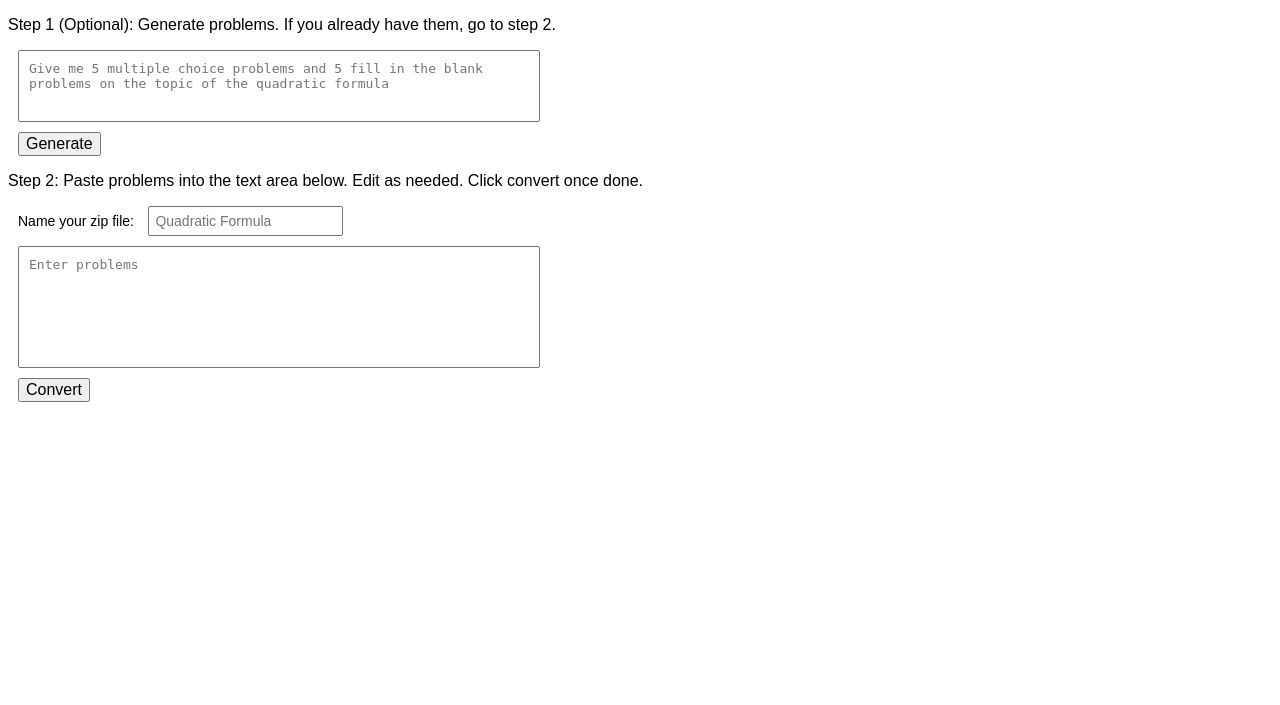
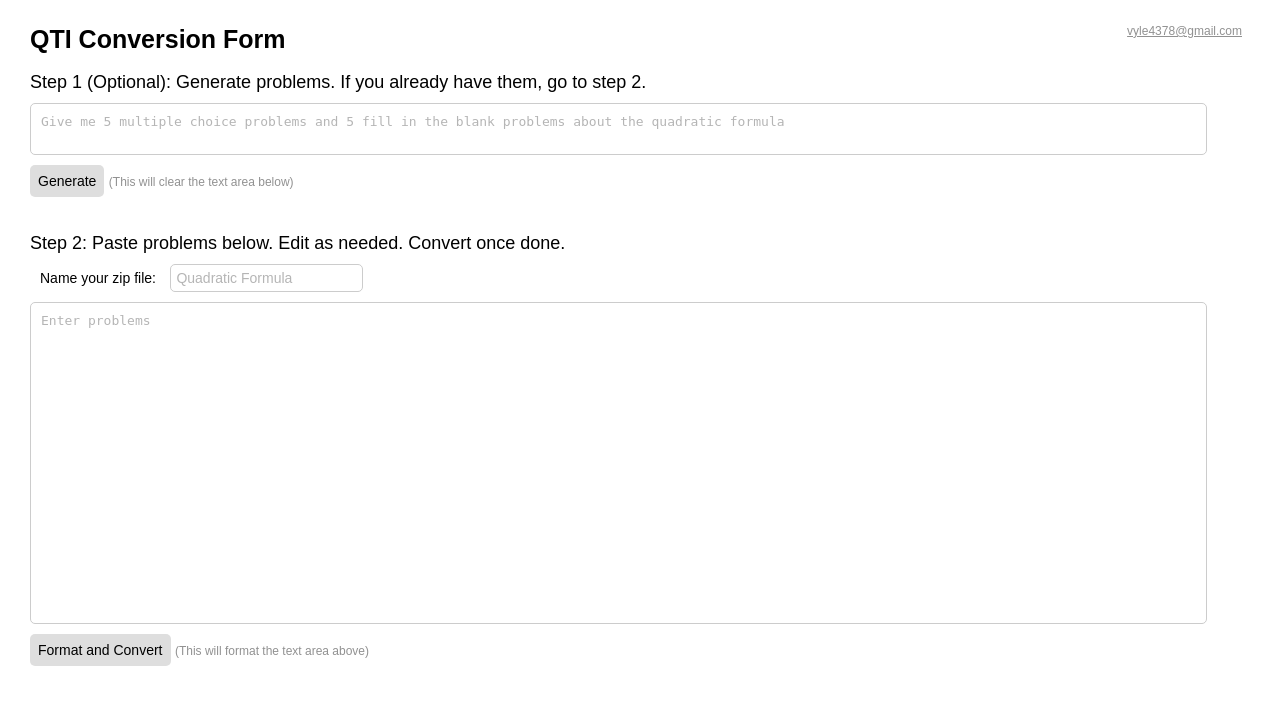
Before and after one commit to vyle4378/qti-generator, a FastAPI app: page / in a window 1280 px wide. Shown: the top 705 px of the page. Run offline with FastAPI, Linux system fonts and the light colour scheme.

Commit message:
added styles (#2)

```diff
--- a/static/index.css
+++ b/static/index.css
@@ -1,34 +1,105 @@
+/*
+light-blue: rgb(153, 215, 212)
+dark-blue: rgb(85, 177, 164)
+orange: rgb(234, 177, 48)
+dark orange: rgb(242, 102, 68)
+*/
+
 body {
   font-family: Arial, sans-serif;
-  font-size: 16px;
+  margin-left: 30px;
+  align-items: center;
+  min-width: 300px;
+}
+p,
+a {
+  font-size: 12px;
+  color: #919191;
+  margin: 0;
+}
+a:hover {
+  color: black;
+}
+#header {
+  display: flex;
+  justify-content: space-between;
+  align-items: center;
+}
+@media (max-width: 500px) {
+  #header {
+    flex-direction: column;
+    align-items: flex-start;
+  }
+  body {
+    margin-right: 30px;
+  }
+}
+#email {
+  margin-right: 30px;
+}
+h1 {
+  font-size: 25px;
+  margin-bottom: 0;
+}
+h3 {
+  margin-bottom: 0;
+  font-weight: normal;
+  font-size: 18px;
+}
+
+input,
+textarea {
+  border: 1px solid #ccc;
+  border-radius: 5px;
+}
+input::placeholder,
+textarea::placeholder {
+  color: #b5b5b5;
+}
+input:focus,
+textarea:focus {
+  outline: none;
+  border: 1px solid rgb(85, 84, 84);
+  box-shadow: 0 0 0 0;
 }
 textarea {
   display: block;
-  margin-left: 10px;
   margin-top: 10px;
   padding: 10px;
   resize: none;
-  width: 500px;
+  width: 93%;
   font-size: 13px;
 }
 #userInput {
-  min-height: 50px;
-  max-height: 100px;
+  min-height: 30px;
+  max-height: 30px;
 }
 #responseArea {
-  min-height: 100px;
+  min-height: 300px;
   max-height: 300px;
 }
+p {
+  display: inline;
+}
 button {
-  display: block;
-  margin-left: 10px;
+  display: inline;
+  background-color: #dedede;
+  border: none;
+  border-radius: 5px;
   margin-top: 10px;
-  font-size: 16px;
+  font-size: 14px;
   cursor: pointer;
+  padding: 8px;
 }
-
+button:hover {
+  background-color: #c0bebe;
+}
+button:active {
+  background-color: #919191;
+}
 input,
 label {
+  margin-top: 10px;
   margin-left: 5px;
   padding: 5px;
   font-size: 14px;
--- a/templates/index.html
+++ b/templates/index.html
@@ -3,35 +3,44 @@
   <head>
     <meta charset="UTF-8" />
     <meta name="viewport" content="width=device-width, initial-scale=1.0" />
-    <title>Document</title>
-    <link rel="stylesheet" href="static/index.css" />
+    <title>QTI Converter</title>
+    <!-- must have the leading slash before static-->
+    <link rel="stylesheet" href="/static/index.css" />
+    <link rel="icon" type="image/png" href="/static/favicon.ico" />
   </head>
   <body>
-    <p>
+    <div id="header">
+      <h1>QTI Conversion Form</h1>
+      <a id="email" href="mailto:vyle4378@gmail.com">vyle4378@gmail.com</a>
+    </div>
+    <h3 style="font-weight: normal">
       Step 1 (Optional): Generate problems. If you already have them, go to step
       2.
-    </p>
+    </h3>
     <textarea
       id="userInput"
-      placeholder="Give me 5 multiple choice problems and 5 fill in the blank problems on the topic of the quadratic formula"
+      placeholder="Give me 5 multiple choice problems and 5 fill in the blank problems about the quadratic formula"
     ></textarea>
     <button id="generateButton">Generate</button>
-    <p>
-      Step 2: Paste problems into the text area below. Edit as needed. Click
-      convert once done.
-    </p>
+    <p>(This will clear the text area below)</p>
+    <br />
+    <br />
+    <h3 style="font-weight: normal">
+      Step 2: Paste problems below. Edit as needed. Convert once done.
+    </h3>
     <label for="zipName">Name your zip file:</label>
     <input type="text" id="zipName" placeholder="Quadratic Formula" />
     <textarea id="responseArea" placeholder="Enter problems"></textarea>
-    <button id="convertButton">Convert</button>
+    <button id="convertButton">Format and Convert</button>
+    <p>(This will format the text area above)</p>
   </body>
-</html>
 
   <script>
     const textareas = document.querySelectorAll("textarea");
     const userInput = document.getElementById("userInput");
     const generateButton = document.getElementById("generateButton");
     const responseArea = document.getElementById("responseArea");
+    const convertButton = document.getElementById("convertButton");
 
     generateButton.addEventListener("click", generateProblems);
 
@@ -85,3 +94,4 @@
 
     adjustTextareaHeight();
   </script>
+</html>
--- a/txt_format.txt
+++ b/txt_format.txt
@@ -1,5 +1,4 @@
-
-Generate problems given the user's topic.
+Generate problems given the user's topic. If problems are already provided, don't change the questions, just format them.
 
 Format the problems as follows:
 Each question must start with the question number followed by a period and space and then the question text. Each question must be separated with a single blank line
```
Also changed, not shown: static/favicon.ico (added). Lines whose indentation alone changed are shown as unchanged.
